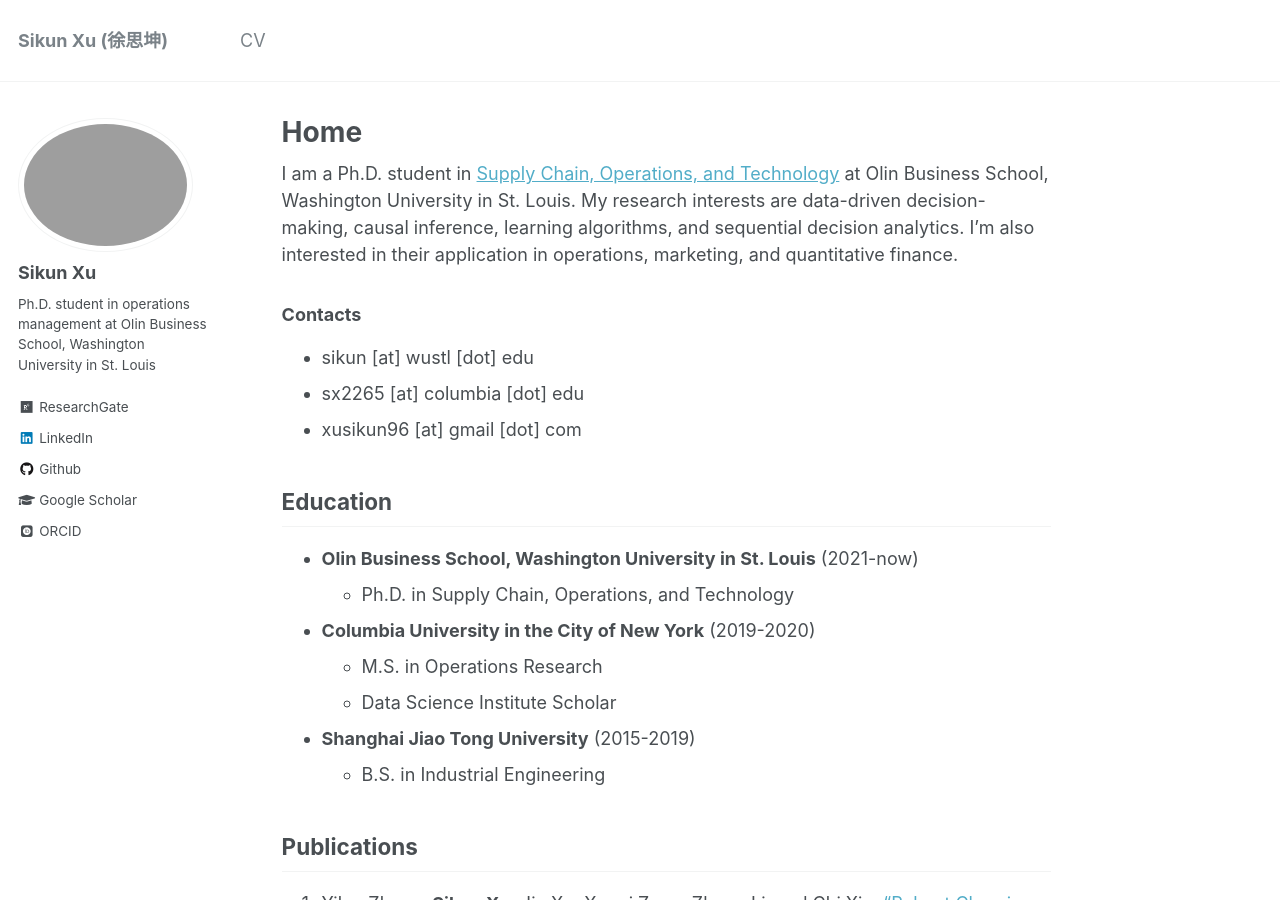
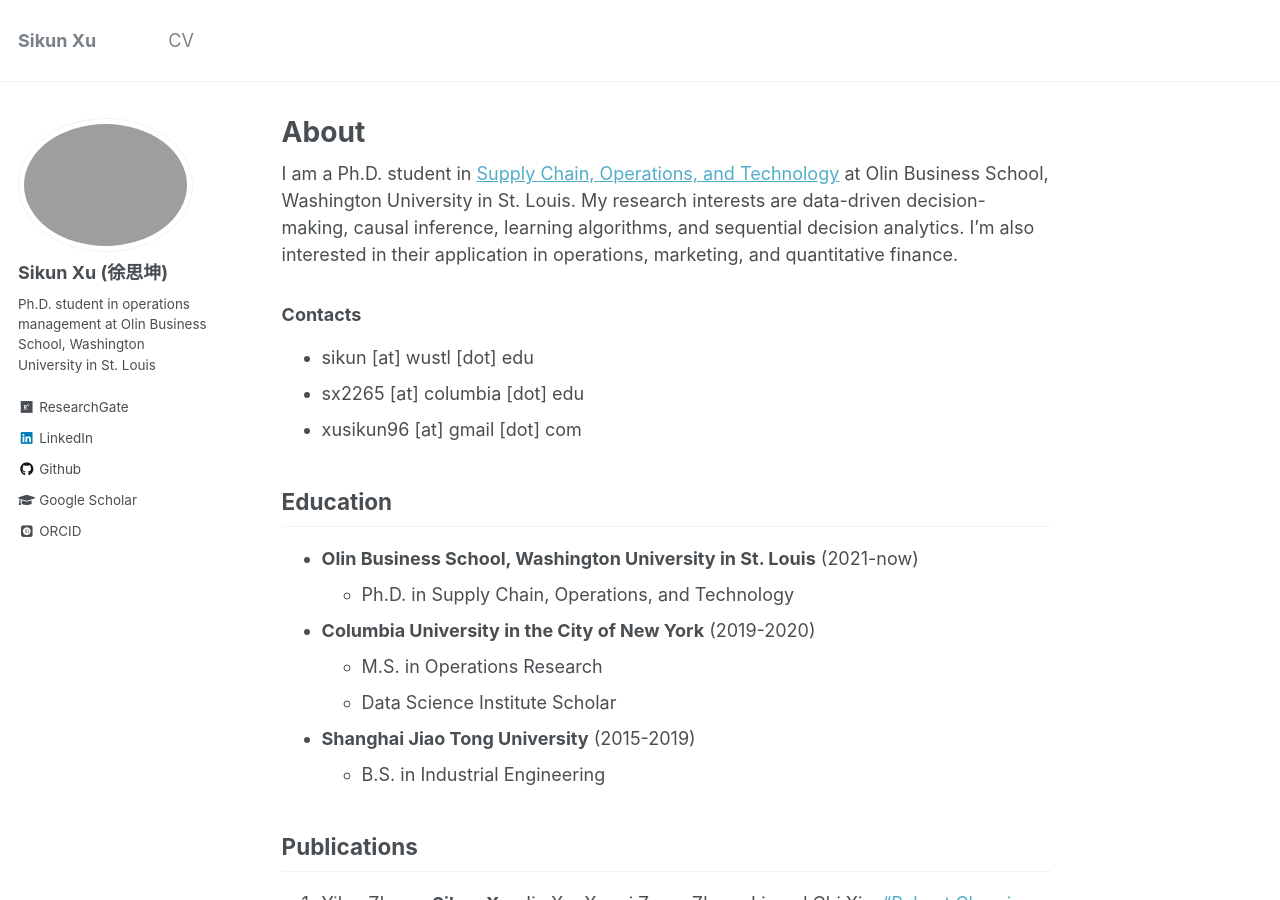
Before and after one commit to iamsikun/iamsikun.github.io, a Jekyll site: the page built from _pages/about.md, in a window 1280 px wide and 900 px high. Built offline with Jekyll 4.4.1, drawn with Linux system fonts in a browser that asks for light colours; some web fonts are replaced; some of the changed lines change nothing that is shown.

Commit message:
Updated title

```diff
--- a/_config.yml
+++ b/_config.yml
@@ -7,7 +7,7 @@
 
 # Site Settings
 locale                   : "en-US"
-title                    : "Sikun Xu (徐思坤)"
+title                    : "Sikun Xu"
 title_separator          : "-"
 name                     : &name "Sikun Xu"
 description              : &description "personal description"
@@ -80,7 +80,7 @@
 
 # Site Author
 author:
-  name             : "Sikun Xu"
+  name             : "Sikun Xu (徐思坤)"
   avatar           : "profile.png"
   bio              : "Ph.D. student in operations management at Olin Business School, Washington University in St. Louis"
   location         :
--- a/_pages/about.md
+++ b/_pages/about.md
@@ -1,6 +1,6 @@
 ---
 permalink: /
-title: "Home"
+title: "About"
 excerpt: "About me"
 author_profile: true
 redirect_from:
```
